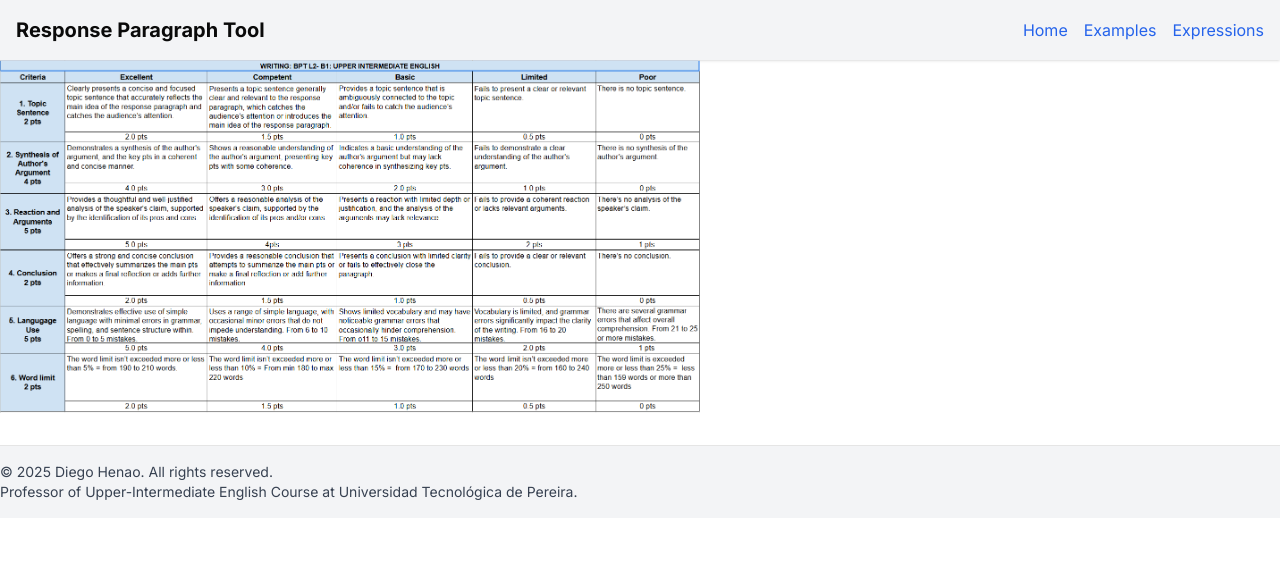
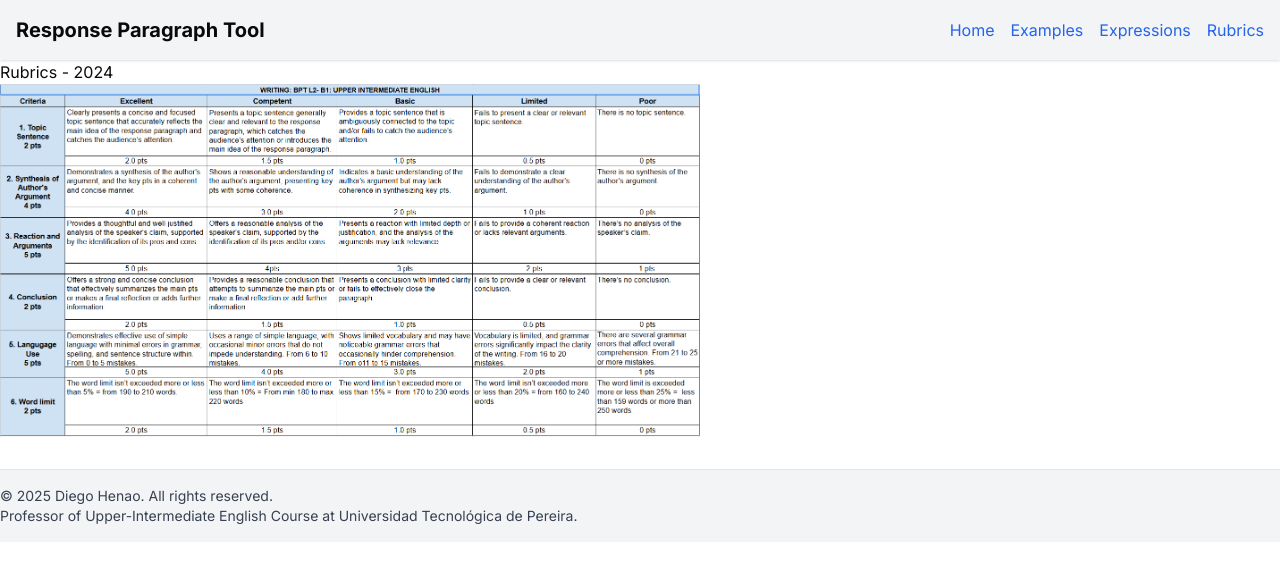
Before and after one commit to diegohenao819/response-paragraph, a Next.js app: page /rubrics in a window 1280 px wide. Shown: the top 562 px of the page. Built offline with nearby package versions, Linux system fonts and the light colour scheme.

Commit message:
Add header to Rubrics page and restore Navbar link to Rubrics

```diff
--- a/src/app/rubrics/page.tsx
+++ b/src/app/rubrics/page.tsx
@@ -1,10 +1,10 @@
-import React from "react";
 import Image from "next/image";
 import Rubrics from "../../public/pictures/rubrics.png"; // Verifica que la imagen esté en esta ruta
 
 const Page = () => {
   return (
     <div>
+      <h2>Rubrics - 2024</h2>
       <Image
         src={Rubrics}
         alt="Rubrics illustration"
--- a/src/components/Navbar.tsx
+++ b/src/components/Navbar.tsx
@@ -16,9 +16,9 @@
           <Link href="/expressions">
             <span className="text-blue-600 hover:underline cursor-pointer">Expressions</span>
           </Link>
-          {/* <Link href="/rubrics">
+          <Link href="/rubrics">
             <span className="text-blue-600 hover:underline cursor-pointer">Rubrics</span>
-          </Link> */}
+          </Link>
         </div>
       </div>
     </nav>
```
